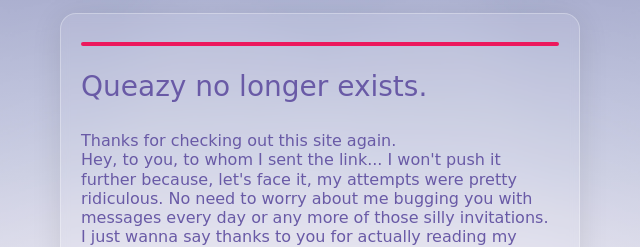
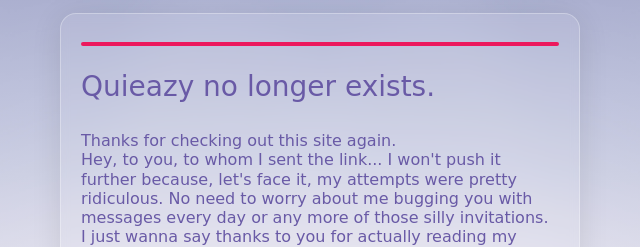
Before and after one commit to bimakrisnawan/Quieazy, a plain HTML site: page index.html in a window 1280 px wide. Shown: the part 218-465 px from the top of the page, 320-960 px from the left. Drawn offline with Linux system fonts and the light colour scheme; a web font is replaced by a local one.

Commit message:
Update index.html

```diff
--- a/index.html
+++ b/index.html
@@ -37,7 +37,7 @@
                     <div class="row mt-4">
                         <div class="col">
                             <h3 class="section-secondary-title">
-                                Queazy no longer exists.</h3>
+                                Quieazy no longer exists.</h3>
                             <h6 class="section-secondary-title">
                                 <br />
                                 Thanks for checking out this site again.<br />
```
